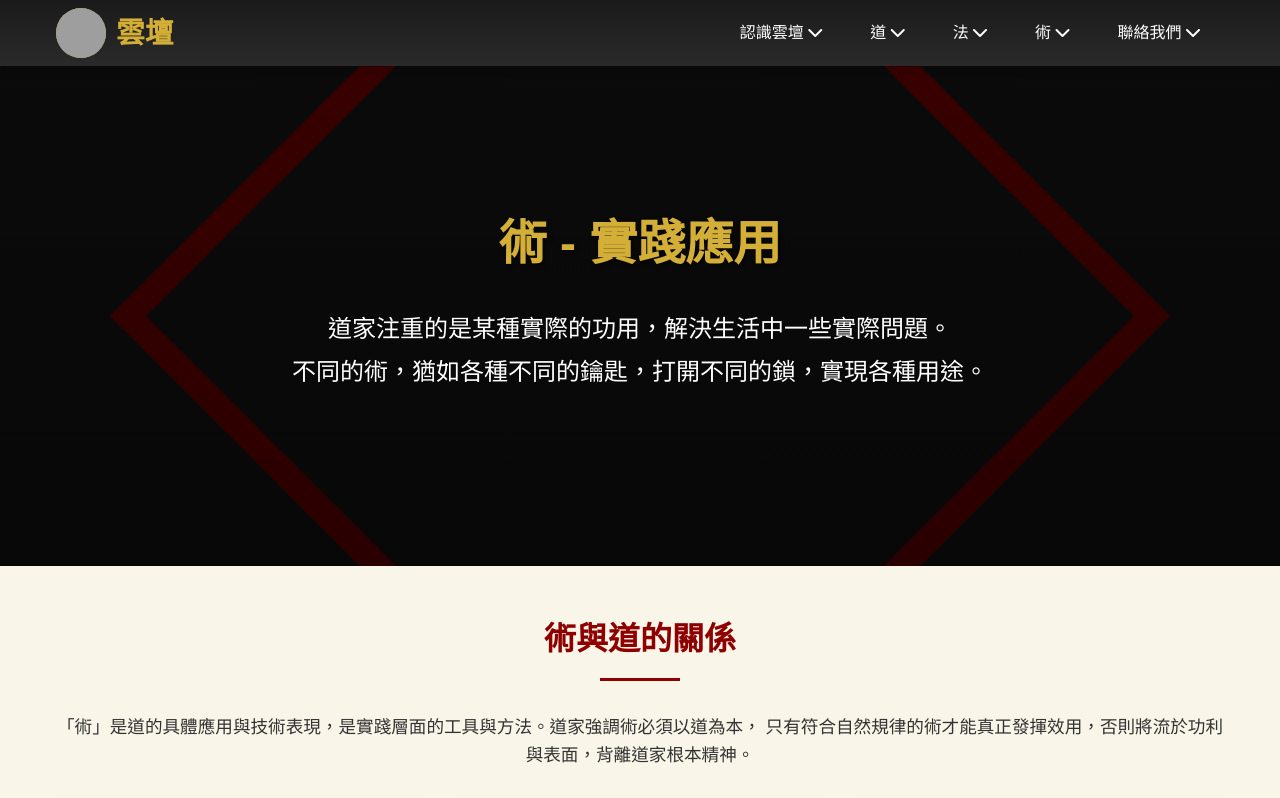
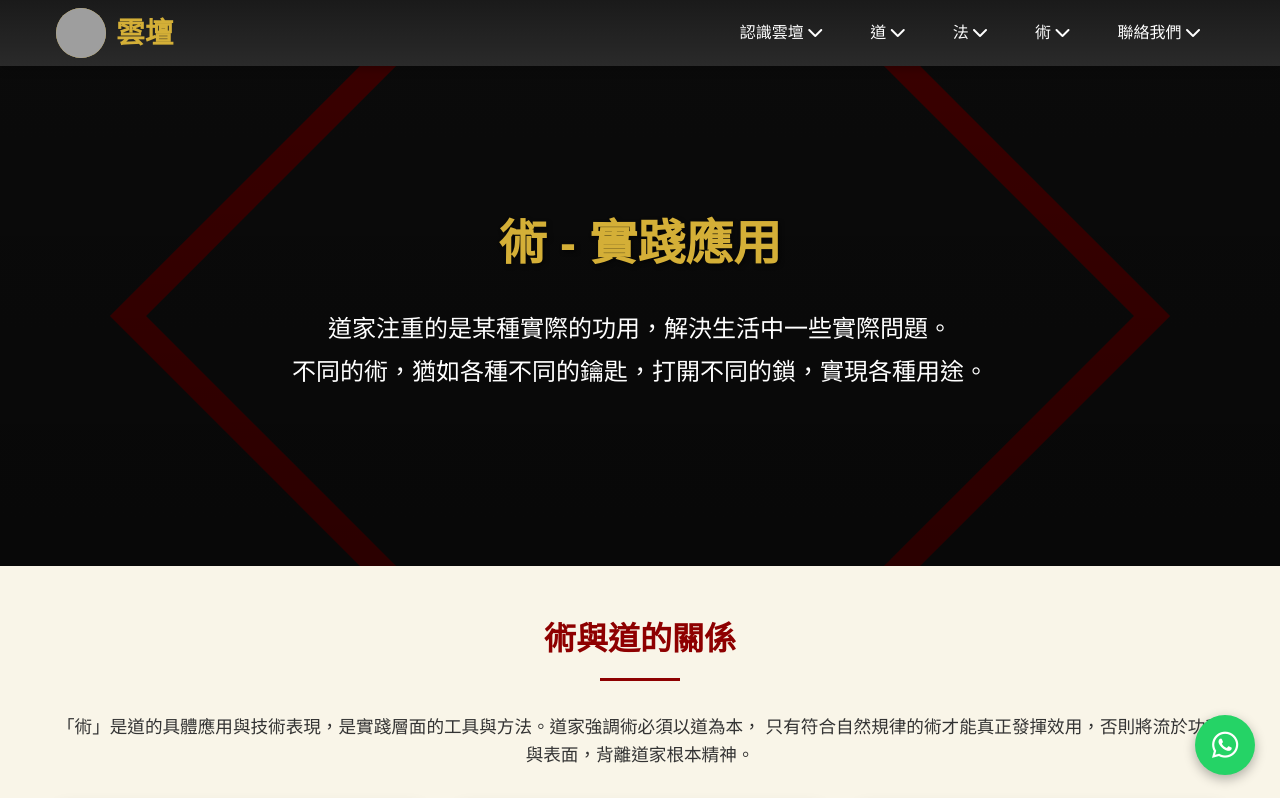
Before and after one commit to danxinyuntan/yuntan, a plain HTML site: page 術.html in a window 1280 px wide. Shown: the top 798 px of the page. Drawn offline with Linux system fonts and the light colour scheme; grey boxes are pictures that could not be loaded.

Commit message:
Add files via upload

```diff
--- a/footer.html
+++ b/footer.html
@@ -2,12 +2,12 @@
     <div class="footer-section">
         <h3>關於雲壇</h3>
         <p>雲壇師源丹心宗壇，致力於道教文化的傳承、推廣與生活應用，提供大眾一個認識道家智慧的平台。</p>
-        <div class="social-links" >
+        <!-- <div class="social-links" >
             <a href="#" style="text-decoration: none";><i class="fab fa-facebook-f"></i></a>
             <a href="#" style="text-decoration: none";><i class="fab fa-instagram"></i></a>
             <a href="#" style="text-decoration: none";><i class="fab fa-youtube"></i></a>
             <a href="#" style="text-decoration: none";><i class="fab fa-line"></i></a>
-        </div>
+        </div> -->
     </div>
     <div class="footer-section">
         <h3>快速連結</h3>
--- a/術.html
+++ b/術.html
@@ -267,6 +267,11 @@
         </div> -->
     </main>
 
+    <!-- WhatsApp 浮动按钮 -->
+    <a href="https://wa.me/92288694" target="_blank" class="whatsapp-float">
+        <i class="fab fa-whatsapp"></i>
+    </a>
+
     <!-- Footer -->
     <footer id="main-footer"></footer>
 
```
Also changed, not shown: About Us.html (+4 -0 lines), 法.html (+5 -0 lines), 道.html (+5 -0 lines).
